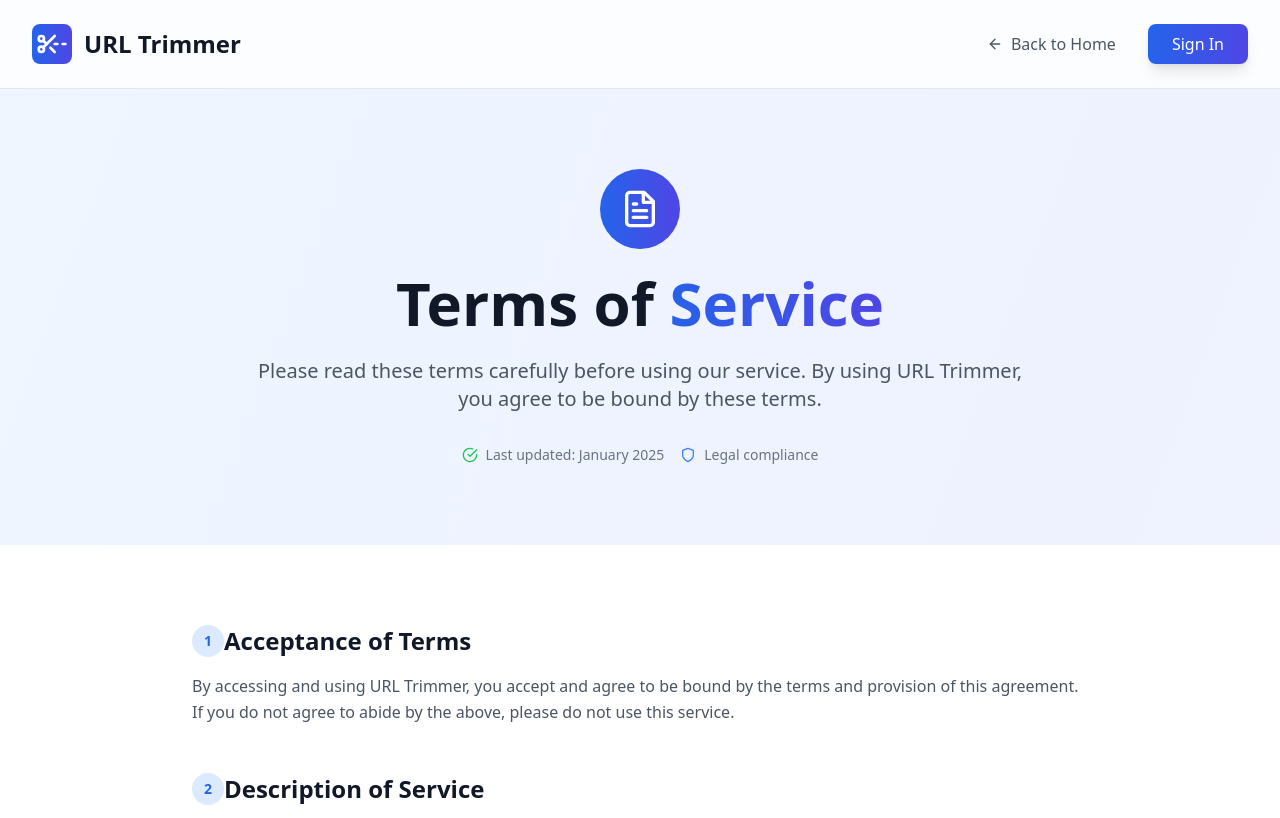
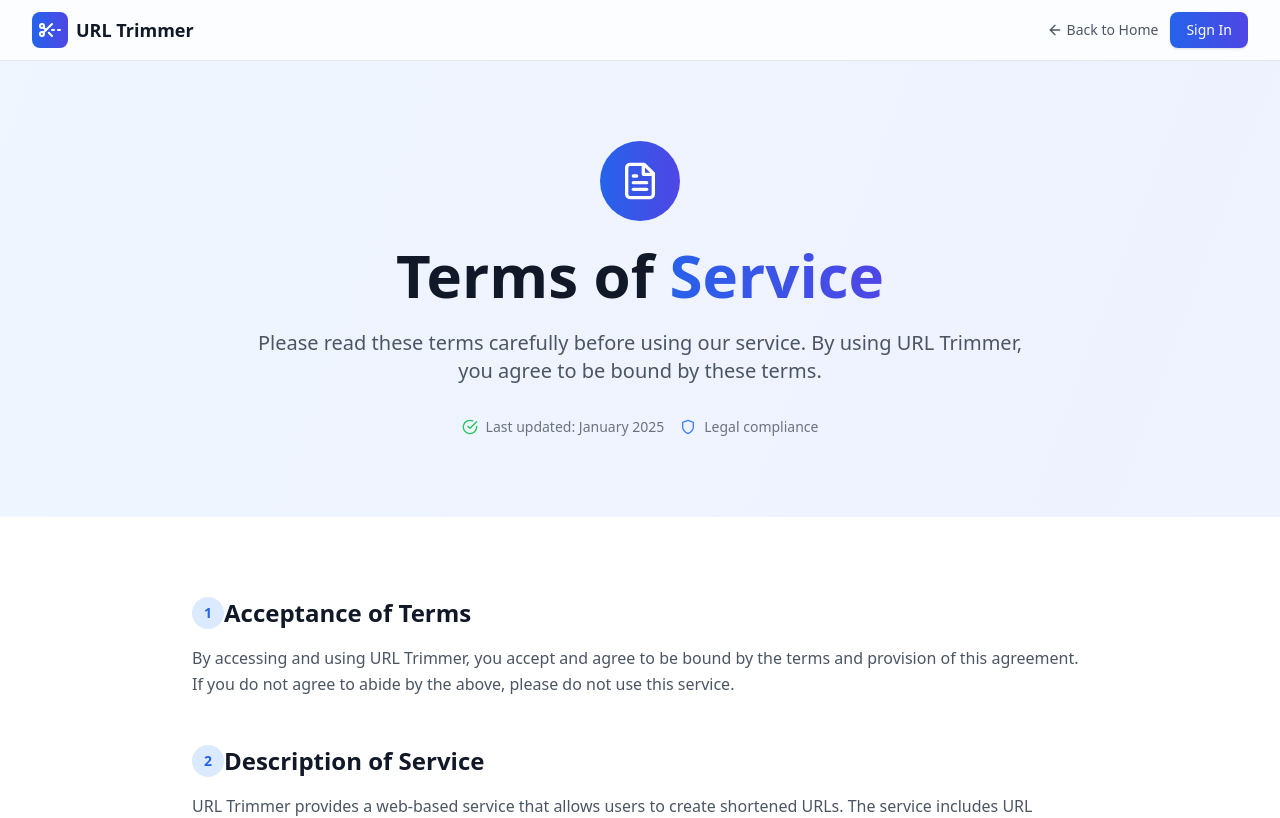
Before and after one commit to anonn78103/URL_Trimmer, a React (Create React App) app in the folder client/: page /terms in a window 1280 px wide. Shown: the top 818 px of the page. Built offline with nearby package versions, Linux system fonts and the light colour scheme; no server answers.

Commit message:
Update Terms.js

```diff
--- a/client/src/components/Terms.js
+++ b/client/src/components/Terms.js
@@ -71,31 +71,35 @@ const Terms = () => {
     {/* Header */}
     <header className="bg-white/80 backdrop-blur-sm border-b border-gray-200 sticky top-0 z-50">
       <div className="max-w-7xl mx-auto px-4 sm:px-6 lg:px-8">
-          <div className="flex justify-between items-center py-6">
-            <div className="flex items-center space-x-3">
-              <Link to="/" className="flex items-center space-x-3">
-                <div className="h-10 w-10 bg-gradient-to-r from-blue-600 to-indigo-600 rounded-lg flex items-center justify-center">
-                  <ScissorsLineDashed className="h-8 w-8 text-white" />
+        <div className="flex flex-nowrap justify-between items-center py-3 overflow-x-auto no-scrollbar">
+
+          {/* Logo + Title */}
+          <Link to="/" className="flex items-center space-x-2 min-w-max">
+            <div className="h-9 w-9 bg-gradient-to-r from-blue-600 to-indigo-600 rounded-lg flex items-center justify-center">
+              <ScissorsLineDashed className="h-6 w-6 text-white" />
             </div>
-                <h1 className="text-2xl font-bold text-gray-900">URL Trimmer</h1>
+            <h1 className="text-lg font-bold text-gray-900 whitespace-nowrap">
+              URL Trimmer
+            </h1>
           </Link>
-            </div>
 
-            <div className="flex items-center space-x-4">
+          {/* Buttons */}
+          <div className="flex items-center gap-3 min-w-max">
             <Link
               to="/"
-                className="text-gray-600 hover:text-gray-900 px-4 py-2 rounded-lg transition-colors duration-200 flex items-center space-x-2"
+              className="flex items-center text-gray-600 hover:text-gray-900 text-sm whitespace-nowrap"
             >
-                <ArrowLeft className="h-4 w-4" />
-                <span>Back to Home</span>
+              <ArrowLeft className="h-4 w-4 mr-1" />
+              Back to Home
             </Link>
             <Link
               to="/login"
-                className="bg-gradient-to-r from-blue-600 to-indigo-600 text-white px-6 py-2 rounded-lg hover:from-blue-700 hover:to-indigo-700 transition-all duration-200 shadow-lg hover:shadow-xl"
+              className="bg-gradient-to-r from-blue-600 to-indigo-600 text-white px-4 py-2 rounded-lg text-sm hover:from-blue-700 hover:to-indigo-700 transition-all shadow hover:shadow-md whitespace-nowrap"
             >
               Sign In
             </Link>
           </div>
+
         </div>
       </div>
     </header>
```
Lines whose indentation alone changed are shown as unchanged.
